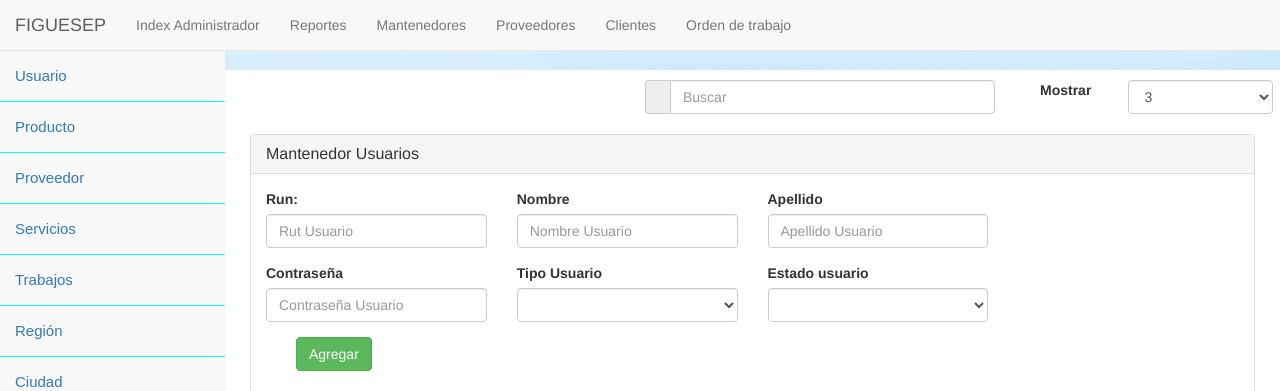
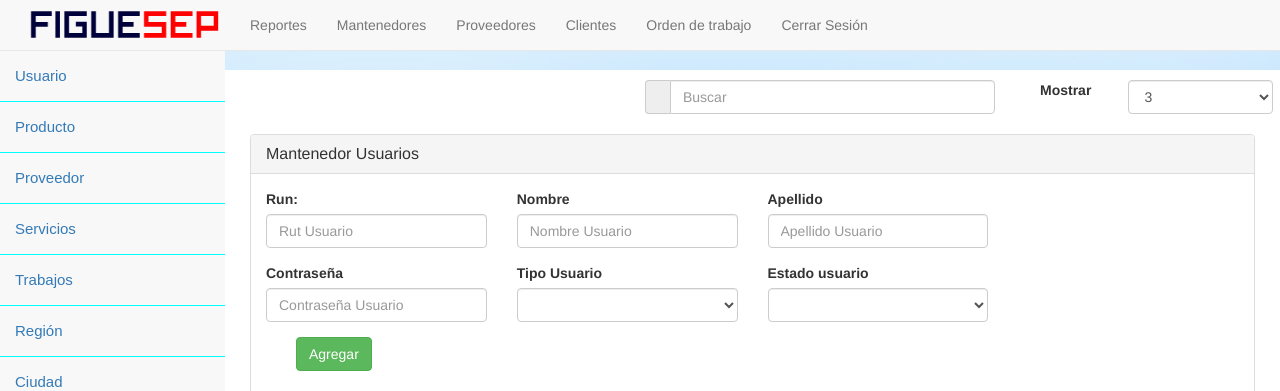
Before and after one commit to matias06/tesis, a PHP site: page /admin/mantenedores/mantenedores.php in a window 1280 px wide; the page is wider, and only the part inside the window is pictured. Shown: the top 391 px of that part. Run offline with PHP 8.4, Linux system fonts and the light colour scheme; the visitor is signed in with stand-in values (Sample User, id 1); data that the repository does not hold is empty.

Commit message:
actualizacion de los navs

```diff
--- a/admin/comun/comun.php
+++ b/admin/comun/comun.php
@@ -38,16 +38,17 @@ function cargarMenu(){
                                 <span class="icon-bar"></span>
                                 <span class="icon-bar"></span>
                             </button>
-                            <a href="../indexAdmin.php" class="navbar-brand">FIGUESEP</a>
+                          <img src="../comun/logo/fsp.png" alt="" width="220" height="50">
                         </div>
                         <div class="collapse navbar-collapse" id="navbar-1">
                             <ul class="nav navbar-nav">
-                                <li><a href="../principal/indexAdmin.php">Index Administrador</a></li>
+
                                 <li><a href="../principal/reportes.php">Reportes</a></li>
                                 <li><a href="../mantenedores/mantenedores.php">Mantenedores</a></li>
                                 <li><a href="../principal/proveedores.php">Proveedores</a></li>
                                 <li><a href="../principal/clientes.php">Clientes</a></li>
                                 <li><a href="../principal/orden.php">Orden de trabajo</a></li>
+                                <li><a href="../comun/destruirSesion.php">Cerrar Sesión</a></li>
                             </ul>
 
                         </div>
@@ -89,7 +90,7 @@ function menuPublico(){
                 <span class="icon-bar"></span>
                 <span class="icon-bar"></span>
             </button>
-            <a class="navbar-brand" href="index.php">FIGUESEP</a>
+            <div><img src="admin/comun/logo/fsp.png" alt="" width="245" height="55"></div>
         </div>
         <div class="collapse navbar-collapse navbar-ex1-collapse">
             <ul class="nav navbar-nav navbar-right">
```
